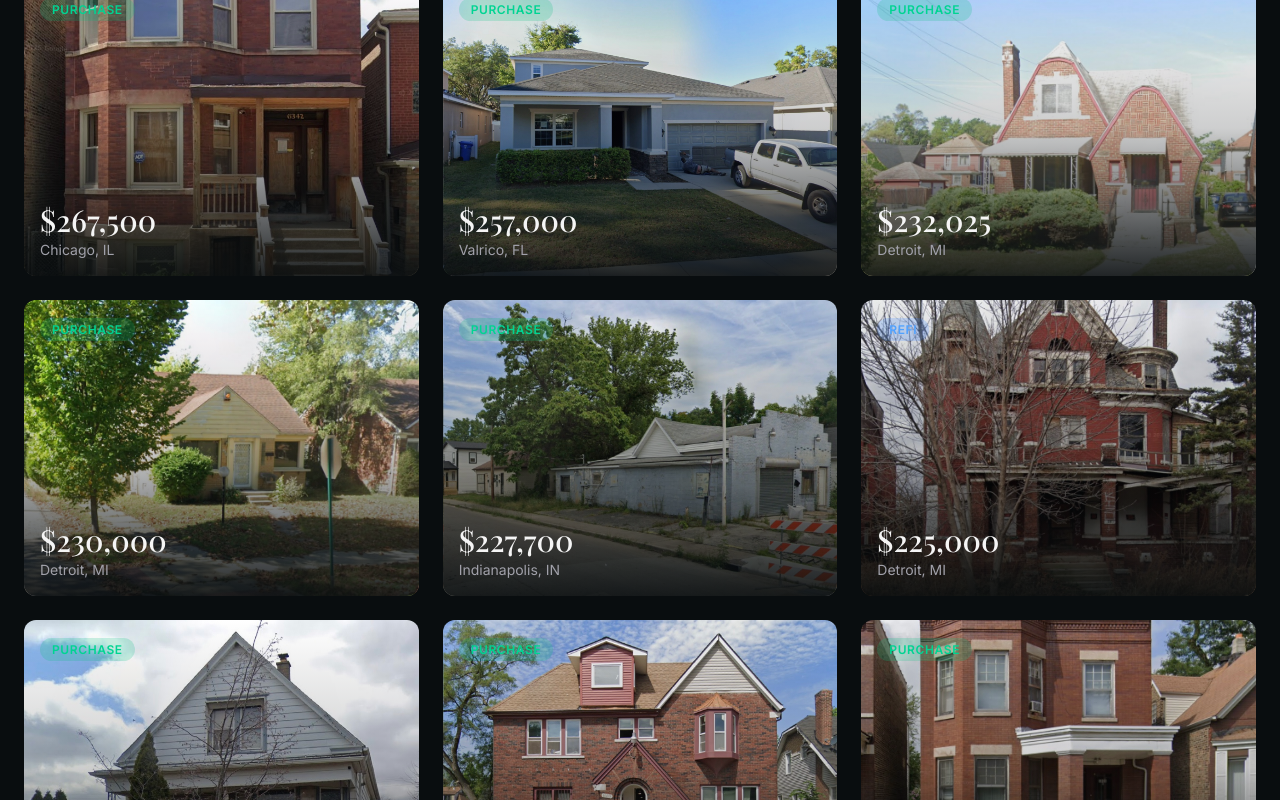
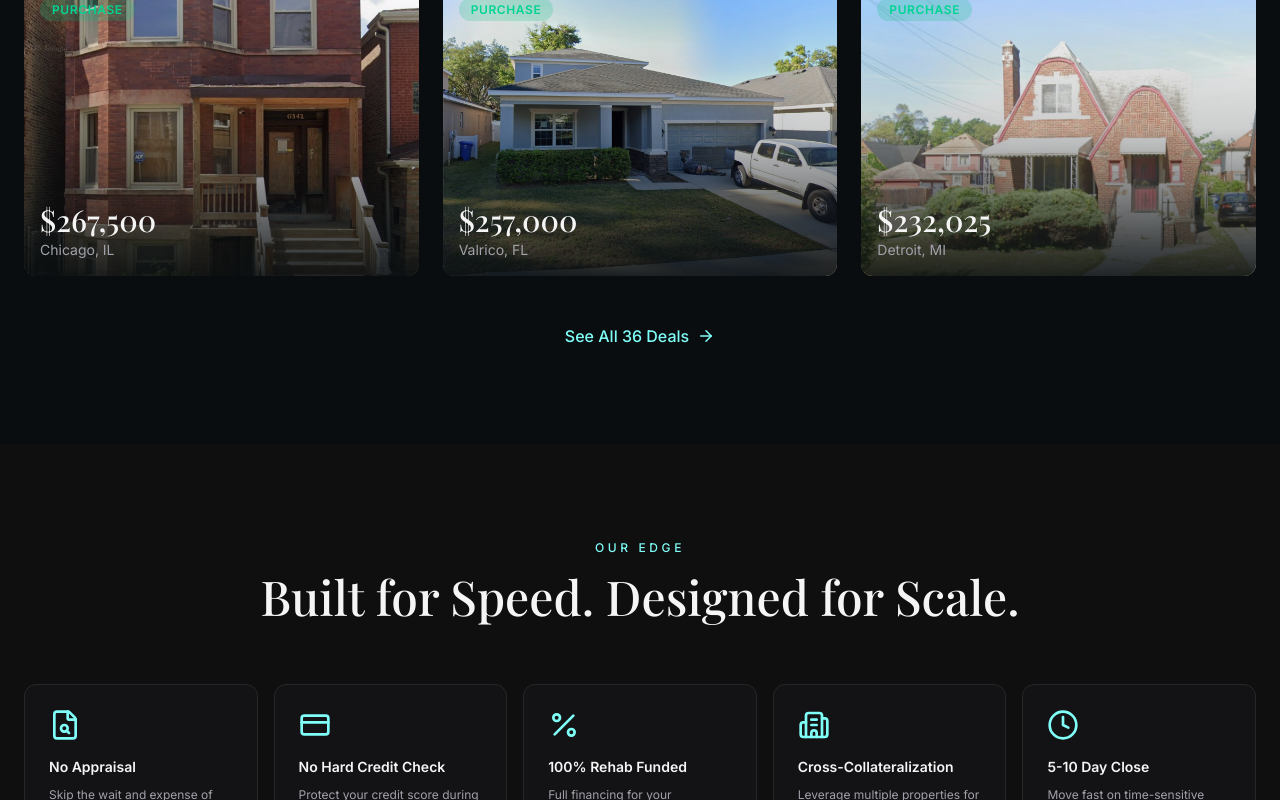
Before and after one commit to quinl148/hardmoneyjohn, a Next.js app: page / in a window 1280 px wide. Shown: the part 2148-2948 px from the top of the page. Built offline with nearby package versions, Linux system fonts and the light colour scheme; a web font is replaced by a local one.

Commit message:
show 12 deals by default with expand/collapse toggle

```diff
--- a/components/deals.tsx
+++ b/components/deals.tsx
@@ -59,9 +59,14 @@ const typeLabel: Record<string, string> = {
   REFINANCE: "REFI",
 }
 
+const INITIAL_COUNT = 12
+
 export function Deals() {
   const ref = useRef(null)
   const isInView = useInView(ref, { once: true, margin: "-100px" })
+  const [expanded, setExpanded] = useState(false)
+
+  const visibleDeals = expanded ? deals : deals.slice(0, INITIAL_COUNT)
 
   return (
     <section id="deals" className="py-24 bg-background">
@@ -79,7 +84,7 @@ export function Deals() {
         </motion.div>
 
         <div className="grid md:grid-cols-2 lg:grid-cols-3 gap-6">
-          {deals.map((deal, index) => (
+          {visibleDeals.map((deal, index) => (
             <DealCard key={index} deal={deal} index={index} isInView={isInView} />
           ))}
         </div>
@@ -90,13 +95,13 @@ export function Deals() {
           transition={{ duration: 0.5, delay: 0.6 }}
           className="text-center mt-12"
         >
-          <a
-            href="#contact"
+          <button
+            onClick={() => setExpanded(!expanded)}
             className="inline-flex items-center gap-2 text-primary font-medium hover:underline"
           >
-            View All Deals
-            <ArrowRight size={18} />
-          </a>
+            {expanded ? "Show Less" : `See All ${deals.length} Deals`}
+            <ArrowRight size={18} className={`transition-transform duration-300 ${expanded ? "rotate-90" : ""}`} />
+          </button>
         </motion.div>
       </div>
     </section>
```
